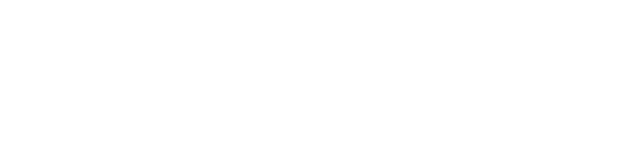
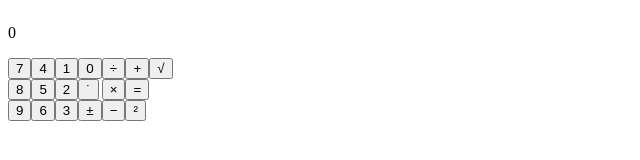
Before and after one commit to realmbs/odin-calculator, a plain HTML site: page index.html in a window 1280 px wide. Shown: the whole page, without its empty margins (0-640 px from the left). Drawn offline with Linux system fonts and the light colour scheme.

Commit message:
began styling

```diff
--- a/index.html
+++ b/index.html
@@ -8,6 +8,43 @@
   <link rel="stylesheet" href="./style.css">
 </head>
 <body>
-
+  <div class="container">
+    <p class="display">0</p>
+    <div class="number--container">
+      <ul>
+        <li><button class="number">7</button></li>
+        <li><button class="number">8</button></li>
+        <li><button class="number">9</button></li>
+      </ul>
+      <ul>
+        <li><button class="number">4</button></li>
+        <li><button class="number">5</button></li>
+        <li><button class="number">6</button></li>
+      </ul>
+      <ul>
+        <li><button class="number">1</button></li>
+        <li><button class="number">2</button></li>
+        <li><button class="number">3</button></li>
+      </ul>
+      <ul>
+        <li><button class="number">0</button></li>
+        <li><button class="number">&dot;</button></li>
+        <li><button class="number">&PlusMinus;</button></li>
+      </ul>
+      <ul>
+        <li><button class="operator">&divide;</button></li>
+        <li><button class="operator">&times;</button></li>
+        <li><button class="operator">&minus;</button></li>
+      </ul>
+      <ul>
+        <li><button class="operator">&plus;</button></li>
+        <li><button class="operator">&equals;</button></li>
+        <li><button class="operator">&sup2;</button></li>
+      </ul>
+      <ul>
+        <li><button class="operator">&Sqrt;</button></li>
+      </ul>
+    </div>
+  </div>
 </body>
 </html>
--- a/style.css
+++ b/style.css
@@ -0,0 +1,25 @@
+.container {
+  display: flex;
+  flex-direction: column;
+  flex-wrap: wrap;
+}
+.container ul {
+  list-style: none;
+}
+.number--container {
+  display: flex;
+  flex-direction: row;
+  flex: 1 1 50%
+}
+.number--container ul {
+  padding: 0;
+  margin: 0;
+}
+.operator--container {
+  display: flex;
+  flex-direction: row;
+}
+.operator--container ul {
+  padding: 0;
+  margin: 0;
+}
```
Also changed, not shown: 1 other file.
